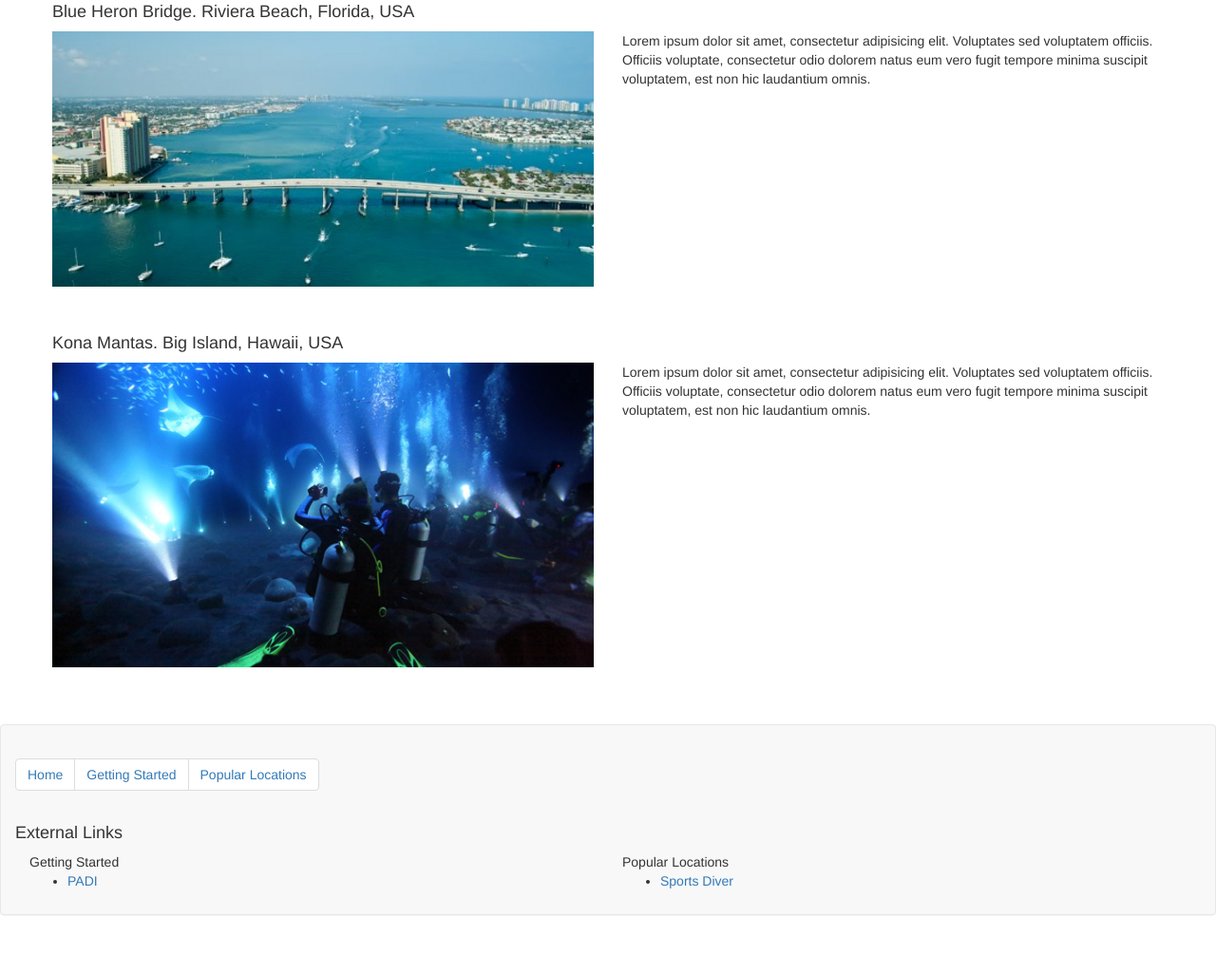
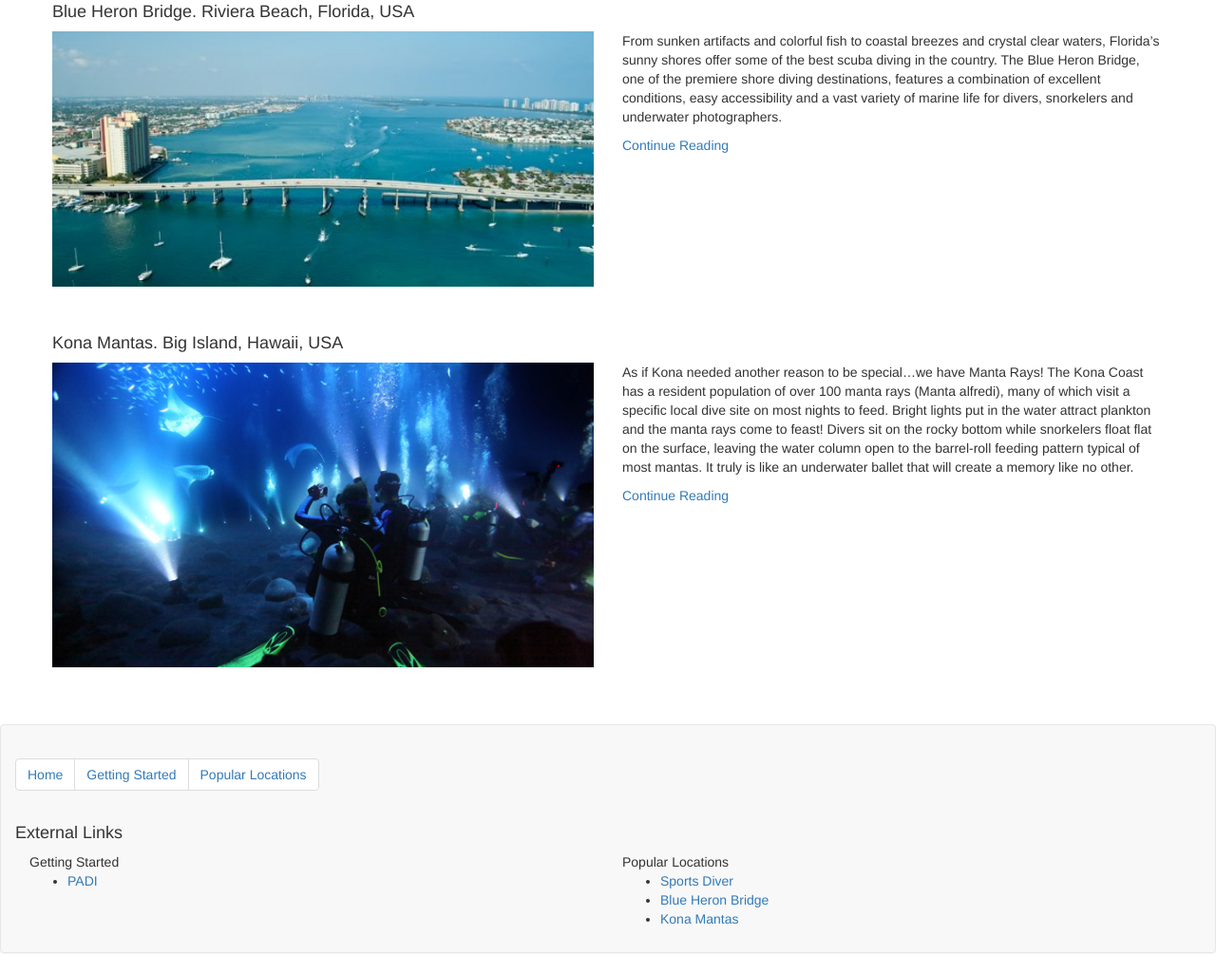
Before and after one commit to bjorobinson/sparta-global-week1-site, a plain HTML site: page pages/popularLocations.html in a window 1280 px wide. Shown: the part 215-1239 px from the top of the page at 95% size. Before the commit the page ends 1199 px from the top, so only its background shows below. Drawn offline with nearby package versions, Linux system fonts and the light colour scheme.

Commit message:
Added Popular site descriptions that were overlooked. External link footer updated on all pages

```diff
--- a/pages/popularLocations.html
+++ b/pages/popularLocations.html
@@ -69,7 +69,8 @@
                     <img class="img-responsive" src="../images/blueHeronBridge.jpg" alt="Image">
                   </div>
                   <div class="col-xs-6">
-                    Lorem ipsum dolor sit amet, consectetur adipisicing elit. Voluptates sed voluptatem officiis. Officiis voluptate, consectetur odio dolorem natus eum vero fugit tempore minima suscipit voluptatem, est non hic laudantium omnis.
+                    <p>From sunken artifacts and colorful fish to coastal breezes and crystal clear waters, Florida’s sunny shores offer some of the best scuba diving in the country. The Blue Heron Bridge, one of the premiere shore diving destinations, features a combination of excellent conditions, easy accessibility and a vast variety of marine life for divers, snorkelers and underwater photographers.</p>
+                    <p><a href="https://www.tdisdi.com/diving-the-blue-heron-bridge/">Continue Reading</a></p>
                   </div>
                 </div>
               </div>
@@ -84,7 +85,9 @@
                     <img class="img-responsive" src="../images/konaMantas.jpg" alt="Image">
                   </div>
                   <div class="col-xs-6">
-                    Lorem ipsum dolor sit amet, consectetur adipisicing elit. Voluptates sed voluptatem officiis. Officiis voluptate, consectetur odio dolorem natus eum vero fugit tempore minima suscipit voluptatem, est non hic laudantium omnis.
+                    <p>As if Kona needed another reason to be special…we have Manta Rays!
+                    The Kona Coast has a resident population of over 100 manta rays (Manta alfredi), many of which visit a specific local dive site on most nights to feed. Bright lights put in the water attract plankton and the manta rays come to feast! Divers sit on the rocky bottom while snorkelers float flat on the surface, leaving the water column open to the barrel-roll feeding pattern typical of most mantas. It truly is like an underwater ballet that will create a memory like no other.</p>
+                    <p><a href="http://www.konadivingcompany.com/mantas-of-kona/">Continue Reading</a></p>
                   </div>
                 </div>
               </div>
@@ -112,6 +115,8 @@
       Popular Locations
       <ul>
         <li><a href="https://www.sportdiver.com/photos/planets-50-greatest-dives" target="_blank">Sports Diver</a></li>
+        <li><a href="https://www.tdisdi.com/diving-the-blue-heron-bridge/">Blue Heron Bridge</a></li>
+        <li><a href="http://www.konadivingcompany.com/mantas-of-kona/">Kona Mantas</a></li>
       </ul>
     </div>
   </footer>
```
Also changed, not shown: index.html (+3 -1 lines), pages/gettingStarted.html (+2 -0 lines).
